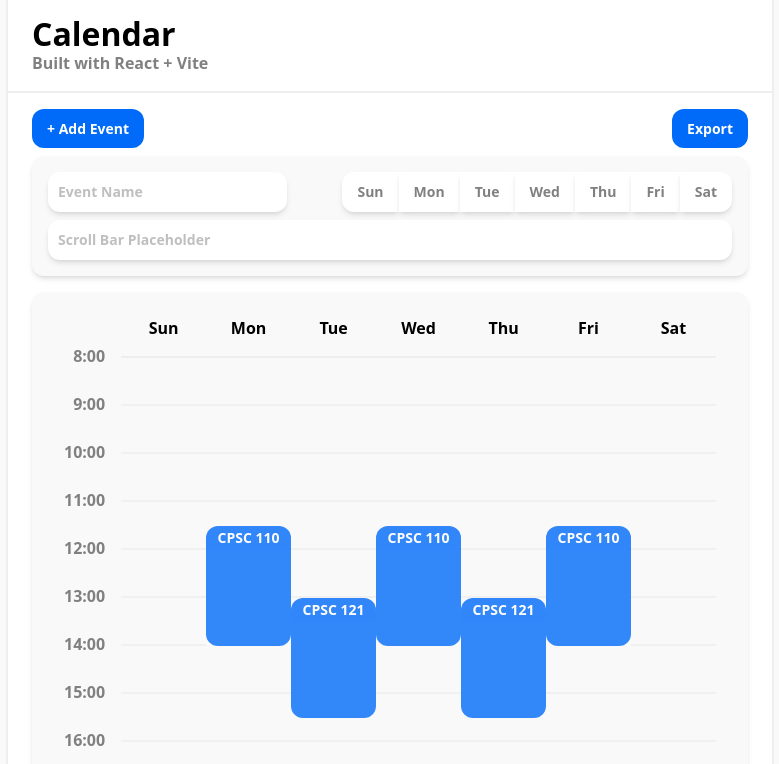
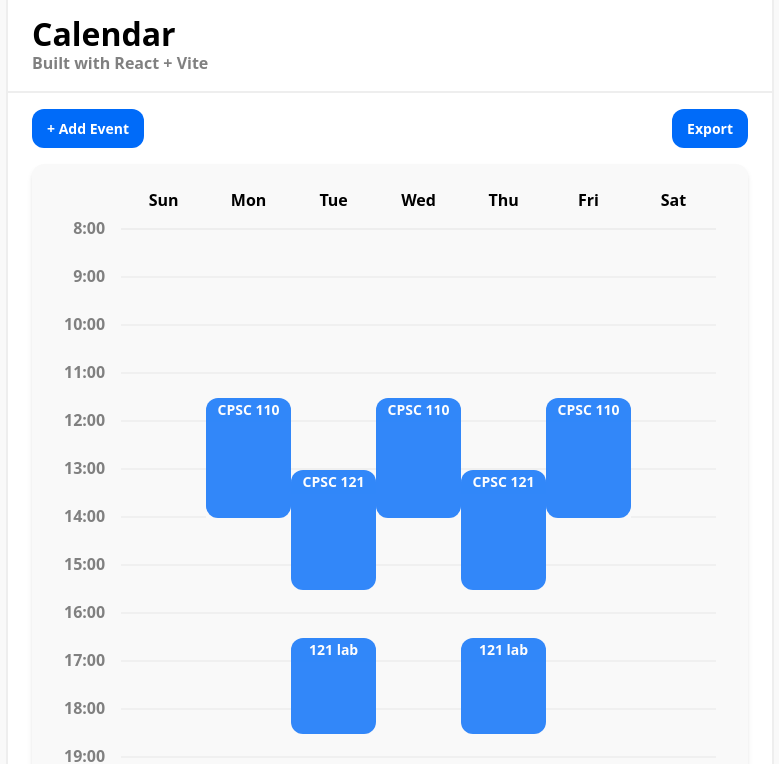
Before and after one commit to Eddiehann/calendar, a React (Vite) app: page / in a window 1280 px wide. Shown: the top 764 px of the page, without its empty margins (250-1029 px from the left). Built offline with nearby package versions, Linux system fonts and the light colour scheme.

Commit message:
Change add event tab to be retractable from the "+ Add Event" button

```diff
--- a/src/components/Button.jsx
+++ b/src/components/Button.jsx
@@ -5,6 +5,8 @@ function Button() {
 
 	const daysOfWeek = ['Sun', 'Mon', 'Tue', 'Wed', 'Thu', 'Fri', 'Sat'];
 	const [selectedDays, setSelectedDays] = useState([]);
+
+  // adds or removes day from state
 	const toggleDay = (day) => {
     setSelectedDays(prev =>
 			// Remove day if already selected, add if not selected
@@ -12,7 +14,9 @@ function Button() {
     );
   };
 
-	// add another layer of white background so it's seemless
+  const [dropDown, setDropDown] = useState(false);
+
+	// Dynamic button group styling for days of the week
 	const getRoundedDays = (index) => {
     const day = daysOfWeek[index];
     const prevDay = daysOfWeek[index - 1];
@@ -38,7 +42,9 @@ function Button() {
   return (
     <div className="grid gap-2">
       <div className="flex justify-between gap-4">
-        <button className="text-sm text-white bg-[#006bf9] rounded-xl hover:opacity-80">
+        <button
+          onClick={() => setDropDown(dropDown === true ? false : true)}
+          className="text-sm text-white bg-[#006bf9] rounded-xl hover:opacity-80">
           + Add Event
         </button>
 
@@ -47,6 +53,7 @@ function Button() {
         </button>
       </div>
 
+      { dropDown === true && (
 			<div className="grid w-full rounded-xl bg-[#f9f9f9]
 											gap-2 p-4 shadow-md">
 				<div className="flex justify-between">
@@ -72,14 +79,7 @@ function Button() {
 					</div>
 				</div>
 
-				<div>
-				<input type="text" id="name" class="bg-white shadow-md w-full
-					border-[#eeeeee] text-[#808080] text-sm rounded-xl
-					focus:ring-blue-500 focus:border-blue-500 p-2.5 required"
-							placeholder="Scroll Bar Placeholder" required />
-				</div>
-
-			</div>
+			</div>)}
     </div>
   )
 }
```
